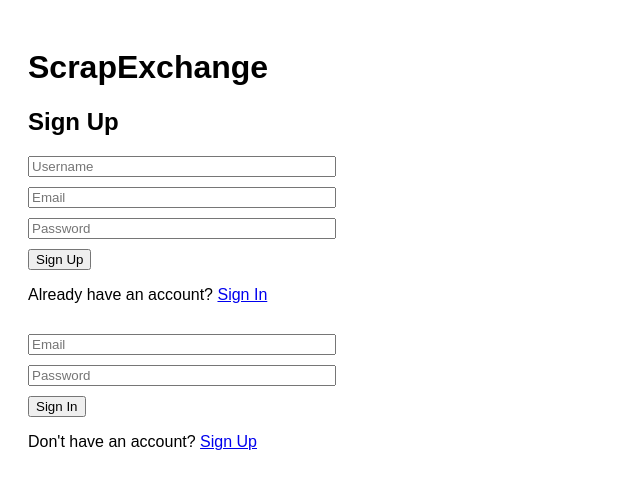
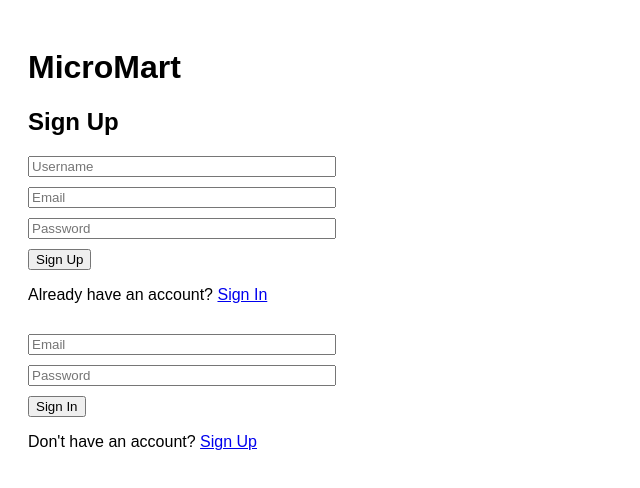
Before and after one commit to vaibhavijha21/micromart, a website: page public/index.html in a window 1280 px wide. Shown: the whole page, without its empty margins (0-640 px from the left). Drawn offline with Linux system fonts and the light colour scheme.

Commit message:
basic changes

```diff
--- a/public/index.html
+++ b/public/index.html
@@ -10,7 +10,7 @@
 <body>
 
 <div class="container">
-<h1>ScrapExchange</h1>
+<h1>MicroMart</h1>
 
 <div id="auth-section">
 <div id="auth-forms">
```
Also changed, not shown: public/app.html (+3 -2 lines).
